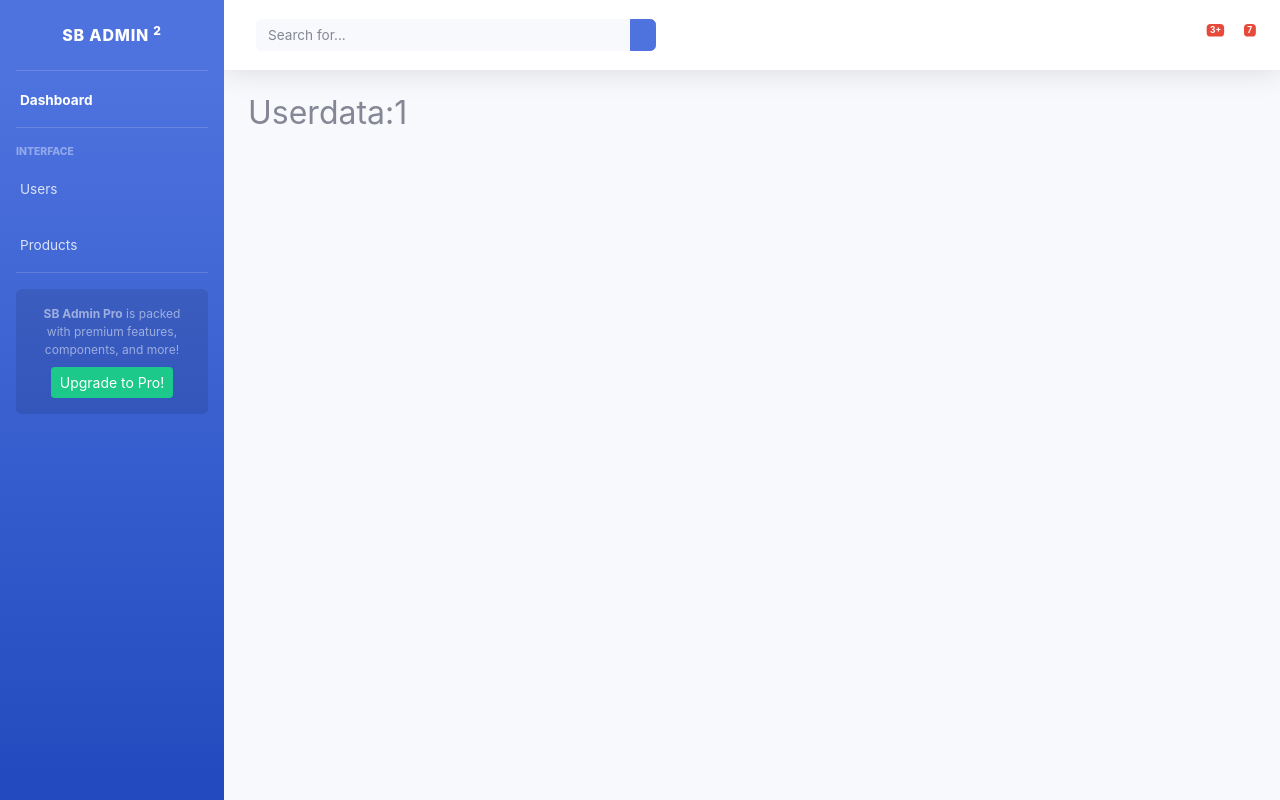
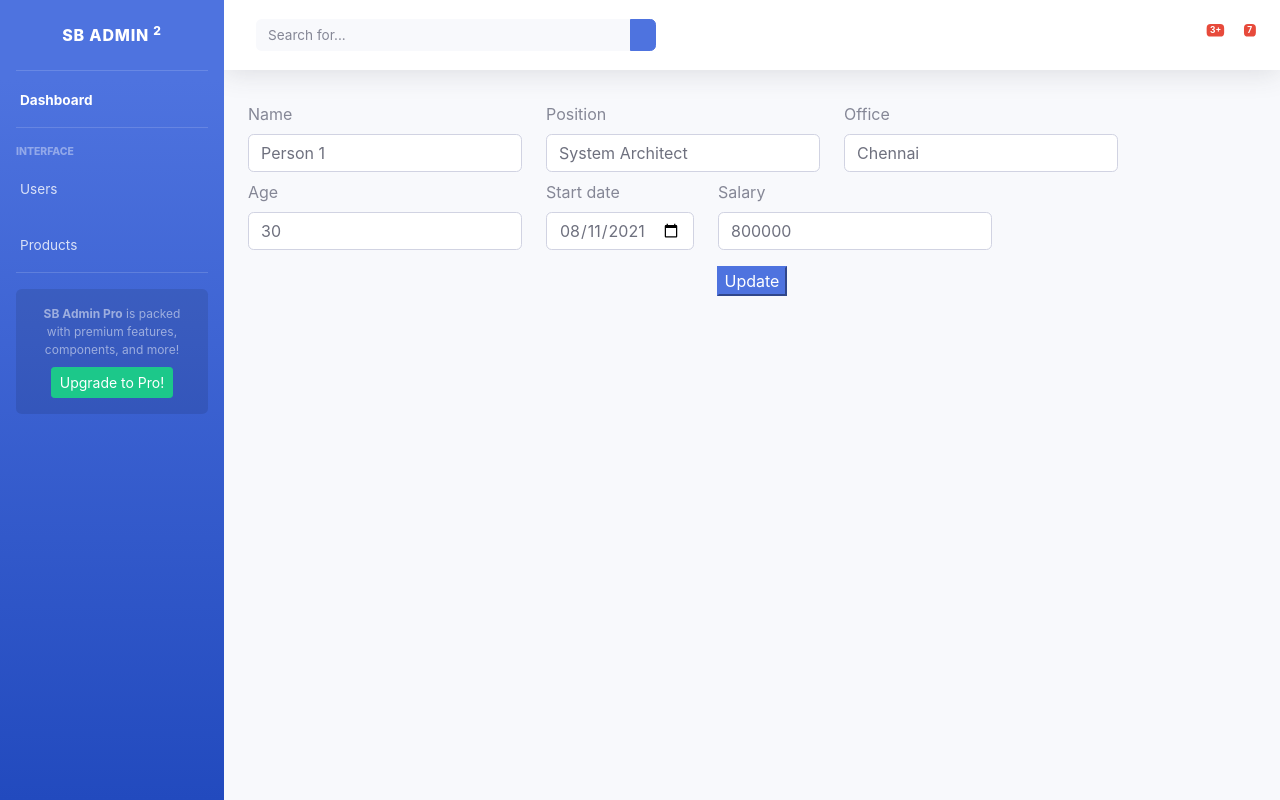
Before and after one commit to Specialboo1/boopalanreactrouter, a React (Create React App) app: page /user/edit/1 in a window 1280 px wide. Built offline with nearby package versions, Linux system fonts and the light colour scheme; some icons are missing.

Commit message:
React CRUD UI with context

```diff
--- a/src/App.js
+++ b/src/App.js
@@ -13,7 +13,9 @@ import {
 } from "react-router-dom";
 import Createuser from './createuser';
 import Edituser from './edituser';
-import Editproduct from './editproduct';
+import Productedit from './proudctedit';
+import { UserProvider } from './usercontext';
+import { Productprovider } from './productcontext';
 function App() {
   return (
     <Router>
@@ -24,12 +26,16 @@ function App() {
       <Topbar></Topbar>
       <div class="container-fluid">
         <Switch>
+          <UserProvider>
+            <Productprovider>
           <Route path="/" component={Dashboard} exact={true}/>
           <Route path="/user" component={Users} exact={true}/>
           <Route path="/product" component={Product} exact={true}/>
           <Route path="/createuser" component={Createuser} exact={true}/>
           <Route path="/user/edit/:id" component={Edituser} exact={true}/>
-          <Route path="/product/edit/:id" component={Editproduct} exact={true}/>
+          <Route path="/product/edit/:id" component={Productedit} exact={true}/>
+          </Productprovider>
+          </UserProvider>
         </Switch>
        </div>
        </div>
--- a/src/createuser.js
+++ b/src/createuser.js
@@ -1,12 +1,60 @@
-import React from 'react'
+import React, { useContext } from 'react';
+import { useState } from 'react';
+import Usercontext from './usercontext';
+import { useHistory } from 'react-router';
 
 function Createuser() {
+    var now = new Date(),
+    minDate = now.toISOString().substring(0,10);
+    const [name, setname] = useState("");
+    const [position, setposition] = useState("");
+    const [office,setoffice] = useState("");
+    const [age, setage] = useState("");
+    const [date, setdate] = useState("");
+    const [salary, setsalary] = useState("");
+
+    const context = useContext(Usercontext);
+    const history = useHistory();
+
+let handlesubmit = (e) => {
+    e.preventDefault();
+    let newdata = {name, position,office, age, startdate : date, salary};
+    context.setuserdata([...context.userdata, newdata]);
+    history.push("/user")
+}
+
     return (
-        <div>
-            <div class="d-sm-flex align-items-center justify-content-between mb-4">
-                        <h1 class="h3 mb-0 text-gray-800">Createuser</h1>
-                    </div>
-        </div>
+<form onSubmit={handlesubmit}>
+  <div className='row'>
+  <div class="col-auto mt-2">
+    <label >Name</label>
+    <input type='text' className='form-control'onChange={(e) => {setname(e.target.value)}} value={name} required/>
+  </div>
+  <div class="col-auto mt-2">
+    <label>Position</label>
+    <input type='text' className='form-control' onChange={(e) => {setposition(e.target.value)}} value={position} required/>
+  </div>
+  <div class="col-auto mt-2">
+    <label>Office</label>
+    <input type='text' className='form-control' onChange={(e) => {setoffice(e.target.value)}} value={office} required/>
+  </div>
+  <div class="col-auto mt-2">
+    <label>Age</label>
+    <input type='text' className='form-control' onChange={(e) => {setage(e.target.value)}} value={age} required/>
+  </div>
+  <div class="col-auto mt-2">
+    <label >Start date</label>
+    <input type='date' max={minDate} className='form-control'onChange={(e) => {setdate(e.target.value)}} value={date} required/>
+  </div>
+  <div class="col-auto mt-2">
+    <label >Salary</label>
+    <input type='text' className='form-control' onChange={(e) => {setsalary(e.target.value)}} value={salary} required/>
+  </div>
+  </div>
+  <div class="row mt-3" >
+  <input type="submit" class="mx-auto btn-primary"/>
+  </div>
+  </form>
     )
 }
 
--- a/src/dashboard.js
+++ b/src/dashboard.js
@@ -1,4 +1,4 @@
-import React from 'react'
+import React from 'react';
 
 export function Dashboard()
 {
--- a/src/editproduct.js
+++ /dev/null
@@ -1,11 +0,0 @@
-import React from 'react'
-
-function Editproduct(props) {
-    return (
-        <div>
-             <h2> Productdata:{props.match.params.id} </h2>
-        </div>
-    )
-}
-
-export default Editproduct
--- a/src/edituser.js
+++ b/src/edituser.js
@@ -1,10 +1,73 @@
-import React from 'react'
+import React, { useContext } from 'react';
+import { useState } from 'react';
+import Usercontext from './usercontext';
+import { useHistory } from 'react-router';
+import { useEffect } from 'react';
 
 function Edituser(props) {
+    var now = new Date(),
+    minDate = now.toISOString().substring(0,10);
+    const [name, setname] = useState("");
+    const [position, setposition] = useState("");
+    const [office,setoffice] = useState("");
+    const [age, setage] = useState("");
+    const [date, setdate] = useState("");
+    const [salary, setsalary] = useState("");
+
+    const context = useContext(Usercontext);
+    const history = useHistory();
+
+    useEffect(() => {
+        let editdata = context.userdata[props.match.params.id -1];
+        setname(editdata.name);
+        setposition(editdata.position);
+        setoffice(editdata.office);
+        setage(editdata.age);
+        setdate(editdata.startdate);
+        setsalary(editdata.salary);
+
+    }, []);
+
+let handlesubmit = (e) => {
+    e.preventDefault();
+    let editdata = {name, position,office, age, startdate : date, salary};
+    context.userdata[props.match.params.id -1] = editdata;
+    context.setuserdata([...context.userdata]);
+    history.push("/user")
+}
+
     return (
-        <div>
-           <h2> Userdata:{props.match.params.id} </h2>
-        </div>
+<form onSubmit={handlesubmit}>
+  <div className='row'>
+  <div class="col-auto mt-2">
+    <label >Name</label>
+    <input type='text' className='form-control'onChange={(e) => {setname(e.target.value)}} value={name} required/>
+  </div>
+  <div class="col-auto mt-2">
+    <label>Position</label>
+    <input type='text' className='form-control' onChange={(e) => {setposition(e.target.value)}} value={position} required/>
+  </div>
+  <div class="col-auto mt-2">
+    <label>Office</label>
+    <input type='text' className='form-control' onChange={(e) => {setoffice(e.target.value)}} value={office} required/>
+  </div>
+  <div class="col-auto mt-2">
+    <label>Age</label>
+    <input type='text' className='form-control' onChange={(e) => {setage(e.target.value)}} value={age} required/>
+  </div>
+  <div class="col-auto mt-2">
+    <label >Start date</label>
+    <input type='date' max={minDate} className='form-control'onChange={(e) => {setdate(e.target.value)}} value={date} required/>
+  </div>
+  <div class="col-auto mt-2">
+    <label >Salary</label>
+    <input type='text' className='form-control' onChange={(e) => {setsalary(e.target.value)}} value={salary} required/>
+  </div>
+  </div>
+  <div class="row mt-3" >
+  <input type="submit" class="mx-auto btn-primary" value="Update"/>
+  </div>
+  </form>
     )
 }
 
--- /dev/null
+++ b/src/productcontext.js
@@ -0,0 +1,60 @@
+import React, { useState } from "react";
+
+let Productcontext = React.createContext();
+
+export default Productcontext;
+
+
+export const Productprovider = ({children}) => {
+const [productdata,setproductdata] = useState([{
+    "name": "Dodge Accord",
+    "model": "Silverado",
+    "price": 87880
+   },
+   {
+    "name": "Lamborghini Fiesta",
+    "model": "Grand Cherokee",
+    "price": 9862
+   },
+   {
+    "name": "Nissan Fiesta",
+    "model": "Model S",
+    "price": 79810
+   },
+   {
+    "name": "Smart Malibu",
+    "model": "Accord",
+    "price": 54767
+   },
+   {
+    "name": "Mini Sentra",
+    "model": "Model T",
+    "price": 30262
+   },
+   {
+    "name": "Fiat Impala",
+    "model": "Model S",
+    "price": 43172
+   },
+   {
+    "name": "Porsche Explorer",
+    "model": "Countach",
+    "price": 44115
+   },
+   {
+    "name": "Toyota Fortwo",
+    "model": "CX-9",
+    "price": 69220
+   },
+   {
+    "name": "Audi Prius",
+    "model": "Spyder",
+    "price": 30328
+   },
+   {
+    "name": "Land Rover Fortwo",
+    "model": "Silverado",
+    "price": 10952
+   }]);
+return <Productcontext.Provider value={{productdata,setproductdata}}>{children}</Productcontext.Provider>
+}
--- /dev/null
+++ b/src/proudctedit.js
@@ -0,0 +1,53 @@
+import React, { useContext } from 'react';
+import { useState } from 'react';
+import { useHistory } from 'react-router';
+import { useEffect } from 'react';
+import Productcontext from './productcontext';
+
+function Productedit(props) {
+    const [name, setname] = useState("");
+    const [model, setmodel] = useState("");
+    const [price,setprice] = useState("");
+
+    const context = useContext(Productcontext);
+    const history = useHistory();
+
+    useEffect(() => {
+        let editdata = context.productdata[props.match.params.id];
+        setname(editdata.name);
+        setmodel(editdata.model);
+        setprice(editdata.price);
+        }, []);
+
+let handlesubmit = (e) => {
+    e.preventDefault();
+    let editdata = {name, model, price};
+    context.productdata[props.match.params.id -1] = editdata;
+    context.setproductdata([...context.productdata]);
+    history.push("/product")
+}
+
+    return (
+<form onSubmit={handlesubmit}>
+  <div className='row'>
+  <div class="col-auto mt-2">
+    <label >Name</label>
+    <input type='text' className='form-control'onChange={(e) => {setname(e.target.value)}} value={name} required/>
+  </div>
+  <div class="col-auto mt-2">
+    <label>Model</label>
+    <input type='text' className='form-control' onChange={(e) => {setmodel(e.target.value)}} value={model} required/>
+  </div>
+  <div class="col-auto mt-2">
+    <label>Price</label>
+    <input type='text' className='form-control' onChange={(e) => {setprice(e.target.value)}} value={price} required/>
+  </div>
+  </div>
+  <div class="row mt-3" >
+  <input type="submit" class="mx-auto btn-primary" value="Update"/>
+  </div>
+  </form>
+    )
+}
+
+export default Productedit
--- /dev/null
+++ b/src/usercontext.js
@@ -0,0 +1,45 @@
+import React from 'react';
+import { useState } from 'react';
+
+let Usercontext = React.createContext();
+
+export default Usercontext;
+
+
+export const UserProvider = ({children}) => {
+    const [userdata, setuserdata] = useState([{
+        name: "Person 1",
+        position : "System Architect",
+        office: "Chennai",
+        age : 30,
+        startdate : "2021-08-11",
+        salary : "800000"
+    },
+    {
+        name: "Person 2",
+        position : "System Manager",
+        office: "Bangalore",
+        age : 25,
+        startdate : "2021-08-11",
+        salary : "600000"
+    },
+    {
+        name: "Person 3",
+        position : "System Engineer",
+        office: "Pune",
+        age : 27,
+        startdate : "2021-08-11",
+        salary : "400000"
+    },
+    {
+        name: "Person 4",
+        position : "Senior Developer",
+        office: "Delhi",
+        age : 32,
+        startdate : "2021-08-11",
+        salary : "1000000"
+    }]);
+    return <Usercontext.Provider value={{userdata, setuserdata}}>
+        {children}
+        </Usercontext.Provider>
+}
```
Also changed, not shown: src/product.js (+16 -66 lines), src/users.js (+17 -42 lines).
